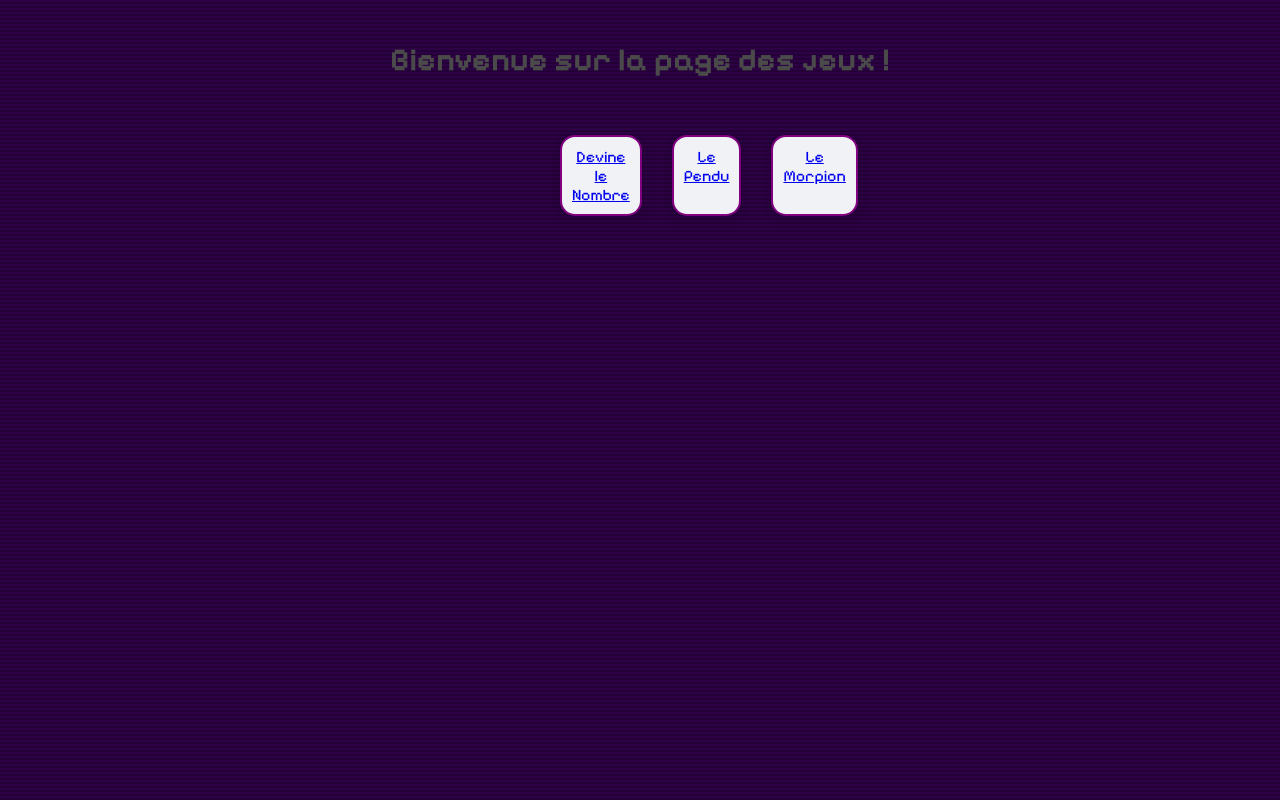
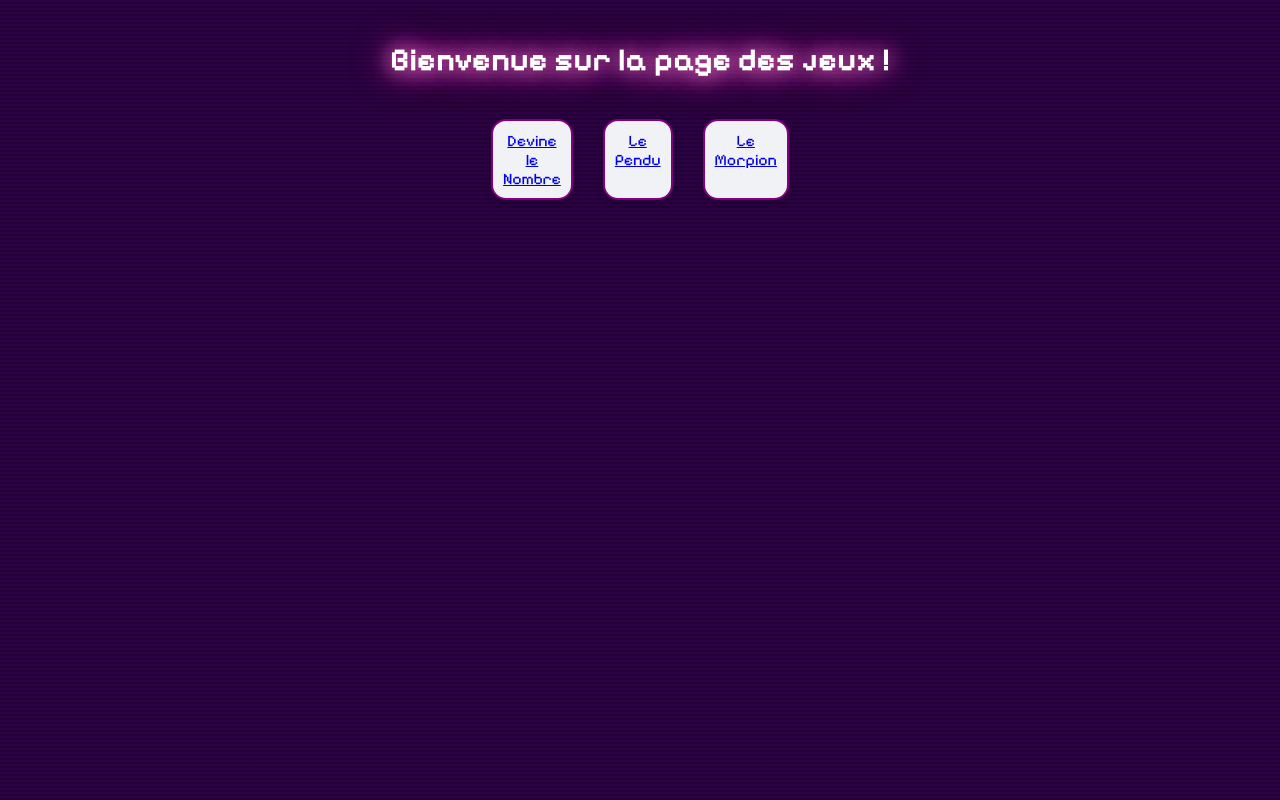
Before and after one commit to Florian-DG/Projet-Arcade, a plain HTML site: page index.html in a window 1280 px wide. Drawn offline with Linux system fonts and the light colour scheme.

Commit message:
changement du titre

```diff
--- a/assets/css/style.css
+++ b/assets/css/style.css
@@ -22,6 +22,11 @@ body {
     box-sizing: border-box;
 }
 
+.title{
+    text-shadow: rgb(255, 113, 206) 0px 0px 20px, rgba(255, 113, 206, 0.8) 0px 0px 30px, rgba(255, 113, 206, 0.6) 0px 0px 40px, rgba(255, 113, 206, 0.4) 0px 0px 50px;
+    color: #ffff;
+}
+
 h1 {
     color: #4a4a4a;
     margin-bottom: 40px;
@@ -33,6 +38,7 @@ h1 {
     width: 200px;
     border-radius: 10px;
     transition: transform 0.2s, box-shadow 0.2s;
+    justify-content: center;
 }
 
 #game-list li {
--- a/index.html
+++ b/index.html
@@ -12,12 +12,12 @@
 </head>
 
 <body>
-    <h1>Bienvenue sur la page des jeux !</h1>
-    <ul id="game-list">
+    <h1 class="title">Bienvenue sur la page des jeux !</h1>
+    <div id="game-list">
         <li><a href="html/guessnumber.html">Devine le Nombre</a> </li>
         <li><a href="html/pendu.html">Le Pendu</a></li>
         <li><a href="html/morpion.html">Le Morpion</a></li>
-    </ul>
+    </div>
 </body>
 
 </html>
```
